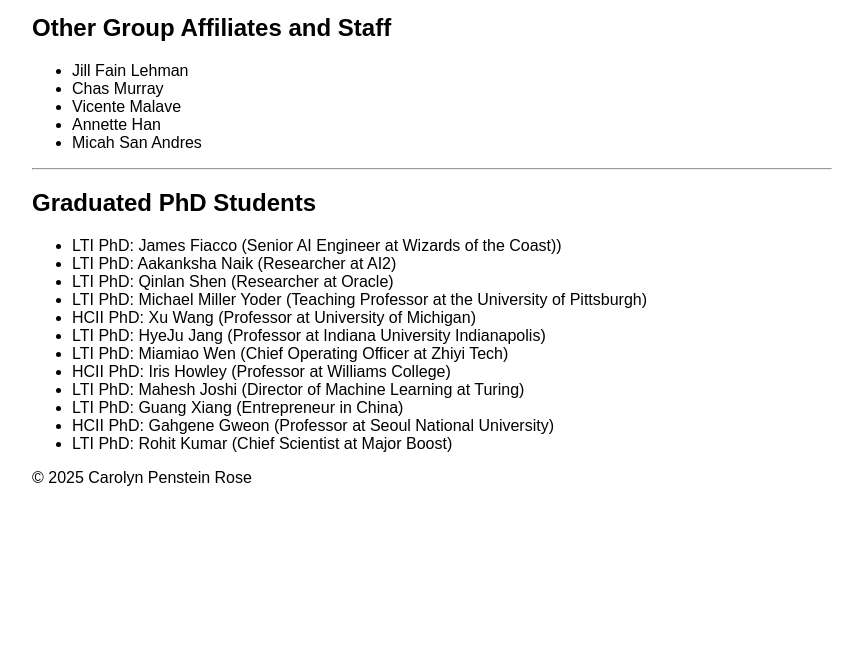
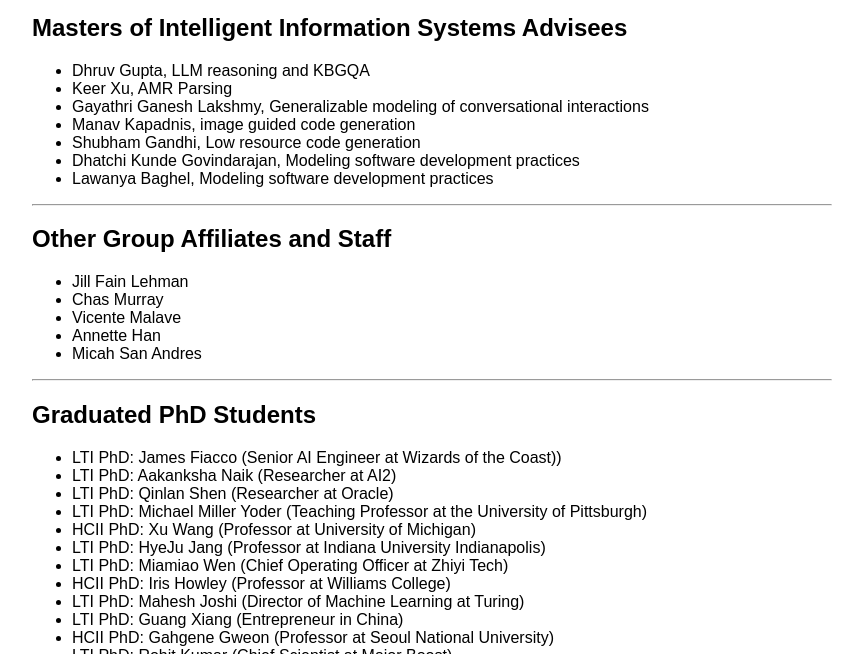
Before and after one commit to cp3a/cp3a.github.io, a Jekyll site: the page built from Teledia Team/index.md, in a window 1280 px wide and 900 px high, scrolled down 2136 px, cut to the strip 246-900 px from the top of the window. Shown: the whole strip, without its empty margins (208-1071 px from the left). Built offline with Jekyll 4.4.1, drawn with Linux system fonts in a browser that asks for light colours; before the commit the page ends 2905 px from its top, so only the background shows below that.

Commit message:
Update index.md

```diff
--- a/Teledia Team/index.md
+++ b/Teledia Team/index.md
@@ -16,6 +16,18 @@ title: Teledia Team
 - <img src="https://media.licdn.com/dms/image/v2/C5603AQFSmCgGkkvtMQ/profile-displayphoto-shrink_200_200/profile-displayphoto-shrink_200_200/0/1598367668215?e=2147483647&v=beta&t=F9Fz4sQPU8O2oBSGw-aDd7xpYK7fO4YGFViRj6LWzP0" alt="Zhijie Xu" width="200"> <br>[Zhijie Xu](https://scholar.google.com/citations?user=ksZUhSIAAAAJ&hl=en), CSD MS student, Agent support for code repository onboarding
 - <img src="https://talkingtorobots.com/CLAW/images/students/rosavitiello.jpg" alt="Rosanna Vitiello" width="200"> <br>(new!) [Rosanna Vitiello](https://rosavitiello.github.io/), LTI PhD student, Multi-agent simulations of collaboration, computer-supported collaborative learning (co-advised with Yonatan Bisk)
 - <img src="https://eeelisa.github.io/assets/img/prof_pic.jpg?5b919ee8a9514180596c0968c5946ee3" alt="Mingqian Zheng" width="200"> <br>(new!) [Mingqian Zheng](https://eeelisa.github.io/), LTI PhD student, Natural Language Processing and Computational Social Sciences (co-advised with Maarten Sap)
+
+---
+
+## Masters of Intelligent Information Systems Advisees
+
+- Dhruv Gupta, LLM reasoning and KBGQA
+- Keer Xu, AMR Parsing
+- Gayathri Ganesh Lakshmy, Generalizable modeling of conversational interactions
+- Manav Kapadnis, image guided code generation
+- Shubham Gandhi, Low resource code generation
+- Dhatchi Kunde Govindarajan, Modeling software development practices
+- Lawanya Baghel, Modeling software development practices
 
 ---
 
```
